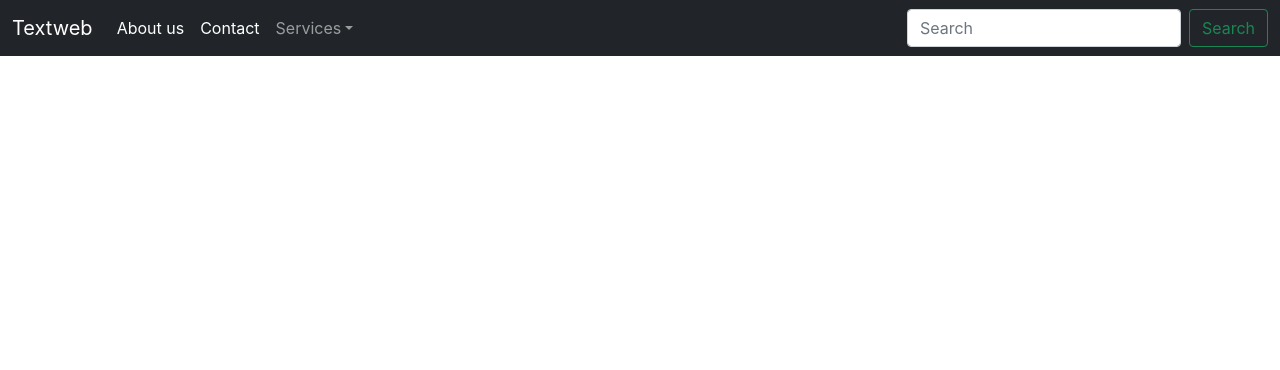
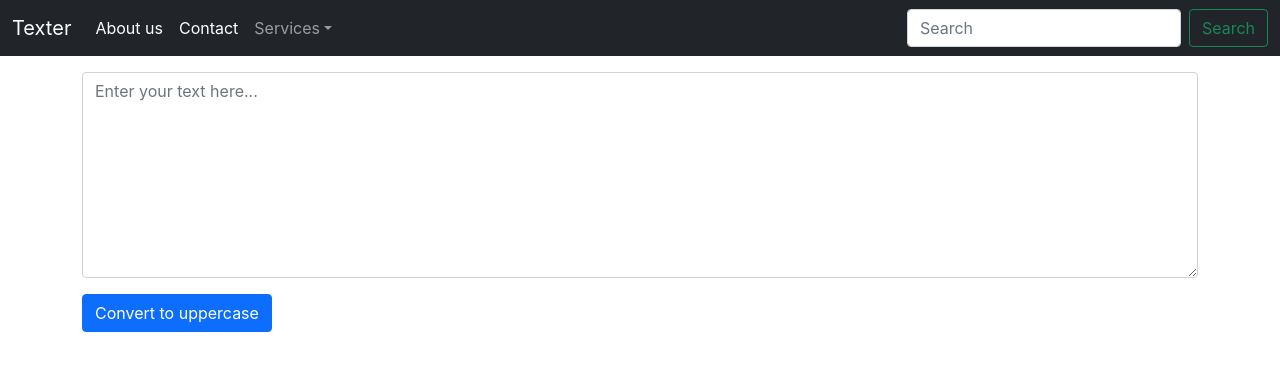
Before and after one commit to Anant-mishra1729/Learning_react, a React (Create React App) app: page / in a window 1280 px wide. Shown: the top 370 px of the page. Built offline with nearby package versions, Linux system fonts and the light colour scheme.

Commit message:
Added uppercase function

```diff
--- a/src/App.js
+++ b/src/App.js
@@ -1,11 +1,16 @@
 // import logo from './logo.svg';
 import './App.css';
+import Textform from './components/Form';
 import Navbar from './components/Navbar';
 
 function App() {
   return (
     <>
-      <Navbar title="Textweb" />
+      {/* Used default about_us value from navbar.js*/}
+      <Navbar title="Texter" aboutText="About us" />
+      <div className="container my-3">
+        <Textform />
+      </div>
     </>
   );
 }
--- /dev/null
+++ b/src/components/Form.js
@@ -0,0 +1,25 @@
+import React, { useState } from 'react'
+
+
+export default function Textform() {
+
+    const handleUpClick = () => {
+        setUpper(text.toUpperCase());
+    }
+
+    const handleOnChange = (event) => {
+        setUpper(event.target.value);
+    }
+
+    // States
+    const [text, setUpper] = useState('');
+
+    return (
+        <div>
+            <div className="mb-3">
+                <textarea className="form-control" value={text} placeholder="Enter your text here..." onChange={handleOnChange} id="myText" rows="8"></textarea>
+            </div>
+            <button className="btn btn-primary" id="toUpper" onClick={handleUpClick}>Convert to uppercase</button>
+        </div>
+    )
+}
```
